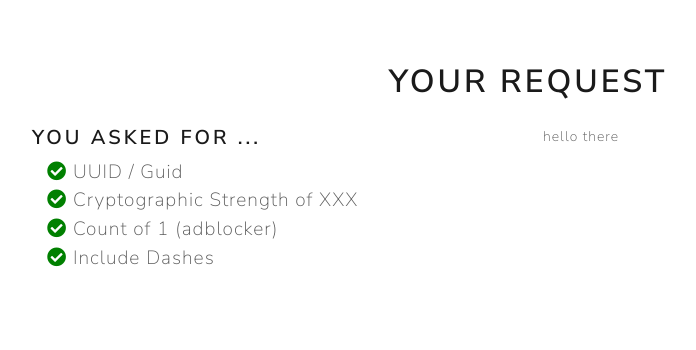
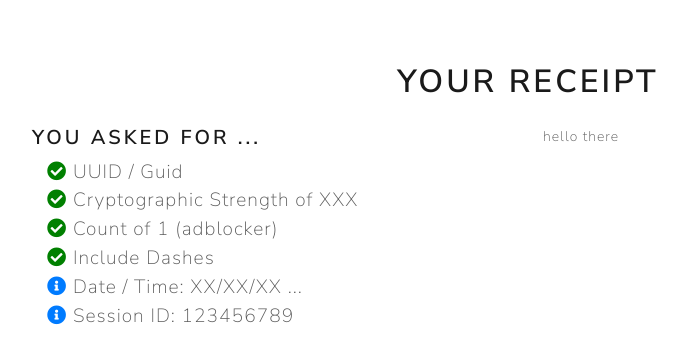
Before and after one commit to claudehill/data-micro-services-v1-express, a Node server app: page /results/ in a window 1280 px wide. Shown: the part 440-790 px from the top of the page, without its empty margins (112-808 px from the left). Run offline with Node 20, Linux system fonts and the light colour scheme; some libraries are stand-ins or nearby versions.

Commit message:
refactor /js file external file

```diff
--- a/public/javascripts/generate-guid.js
+++ b/js/generate-guid.js
@@ -3,7 +3,7 @@ const uuidv1 = require('uuid/v1');
 const uuidv3 = require('uuid/v3'); // not implemented
 const uuidv4 = require('uuid/v4');
 const uuidv5 = require('uuid/v5'); // not implemented
-const manageToken = require('../javascripts/manage-token');
+const manageToken = require('./manage-token');
 
 let isJsonArrayOutput = false; // default... do we want ["x", "y"] array?
 let hasDashes = true; // default...
--- a/public/stylesheets/main.css
+++ b/public/stylesheets/main.css
@@ -360,6 +360,9 @@ footer {
   font-size: 1.2rem;
  }
 
- #list-request li i {
+ #list-request li i.fa-check-circle {
   color: green;
  }
+ #list-request li i.fa-info-circle {
+  color: #007bff;
+ }
--- a/routes/globals.js
+++ b/routes/globals.js
@@ -1,7 +1,7 @@
 const express = require('express');
 const router = express.Router();
 const bodyParser = require('body-parser');
-const manageToken = require('../public/javascripts/manage-token');
+const manageToken = require('../js/manage-token');
 const moment = require('moment');
 
 // since this is only a test, we're building the logic directly in the router, not JS
--- a/routes/guid.js
+++ b/routes/guid.js
@@ -1,9 +1,10 @@
 const express = require('express');
 const router = express.Router();
 const util = require('util');
-const uuid = require('../public/javascripts/generate-guid');
-const manageToken = require('../public/javascripts/manage-token');
+const uuid = require('../js/generate-guid');
+const manageToken = require('../js/manage-token');
 const bp = require('body-parser');
+
 
 router.get('/', (req, res, next) => {
 
--- a/routes/random-json.js
+++ b/routes/random-json.js
@@ -1,6 +1,6 @@
 const express = require('express');
 const router = express.Router();
-const randomJson = require('../public/javascripts/generate-random-json');
+const randomJson = require('../js/generate-random-json');
 
 router.get('/', (req, res, next) => {
   // var msg = 'Hello from random-json route';
--- a/routes/random-number.js
+++ b/routes/random-number.js
@@ -1,6 +1,6 @@
 const express = require('express');
 const router = express.Router();
-const randomNbr = require('../public/javascripts/generate-random-number');
+const randomNbr = require('../js/generate-random-number');
 
 router.get('/', (req, res, next) => {
   var msg = randomNbr.sayHi();
--- a/routes/random-text.js
+++ b/routes/random-text.js
@@ -1,6 +1,6 @@
 const express = require('express');
 const router = express.Router();
-const randomTxt = require('../public/javascripts/generate-text');
+const randomTxt = require('../js/generate-text');
 
 router.get('/', (req, res, next) => {
   let msg = randomTxt.sayHello();
--- a/views/results.ejs
+++ b/views/results.ejs
@@ -12,7 +12,7 @@
 
 <section>
   <div class="container">
-         <h1 class="text-center mb-4">Your Request</h1>
+    <h1 class="text-center mb-4">Your Receipt</h1>
     <div class="row">
       <div class="col-md-6">
         <h4>You asked for ...</h4>
@@ -21,6 +21,8 @@
           <li> <i class="fas fa-check-circle"></i> Cryptographic Strength of XXX</li>
           <li> <i class="fas fa-check-circle"></i> Count of 1 (adblocker)</li>
           <li> <i class="fas fa-check-circle"></i> Include Dashes</li>
+          <li> <i class="fas fa-info-circle"></i> Date / Time: XX/XX/XX ...</li>
+          <li> <i class="fas fa-info-circle"></i> Session ID: 123456789</li>
         </ul>
       </div>
       <div class="col-md-6">
```
Also changed, not shown: routes/index.js (+1 -36 lines), views/guid.ejs (+3 -34 lines), js/generate-random-json.js (renamed from public/javascripts/generate-random-json.js), js/generate-random-number.js (renamed from public/javascripts/generate-random-number.js), js/generate-text.js (renamed from public/javascripts/generate-text.js), js/manage-token.js (line endings or trailing spaces).
